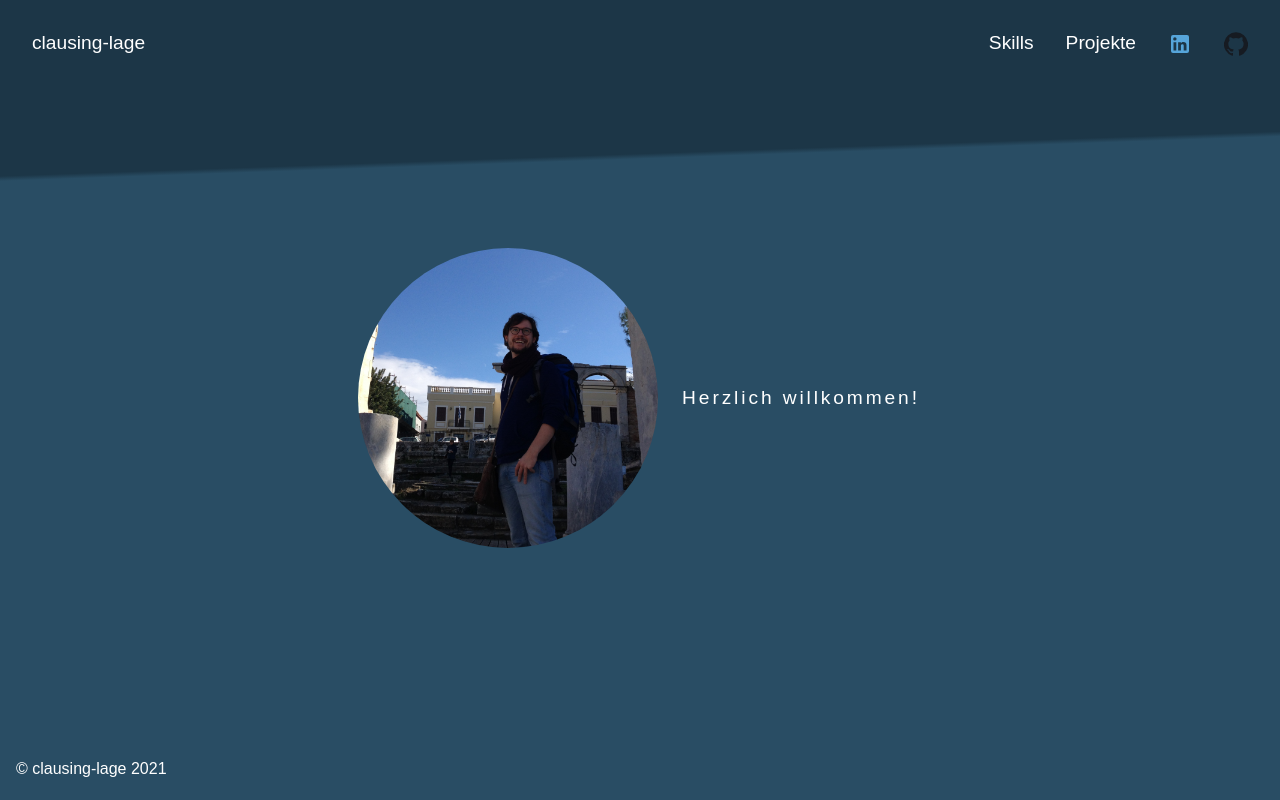
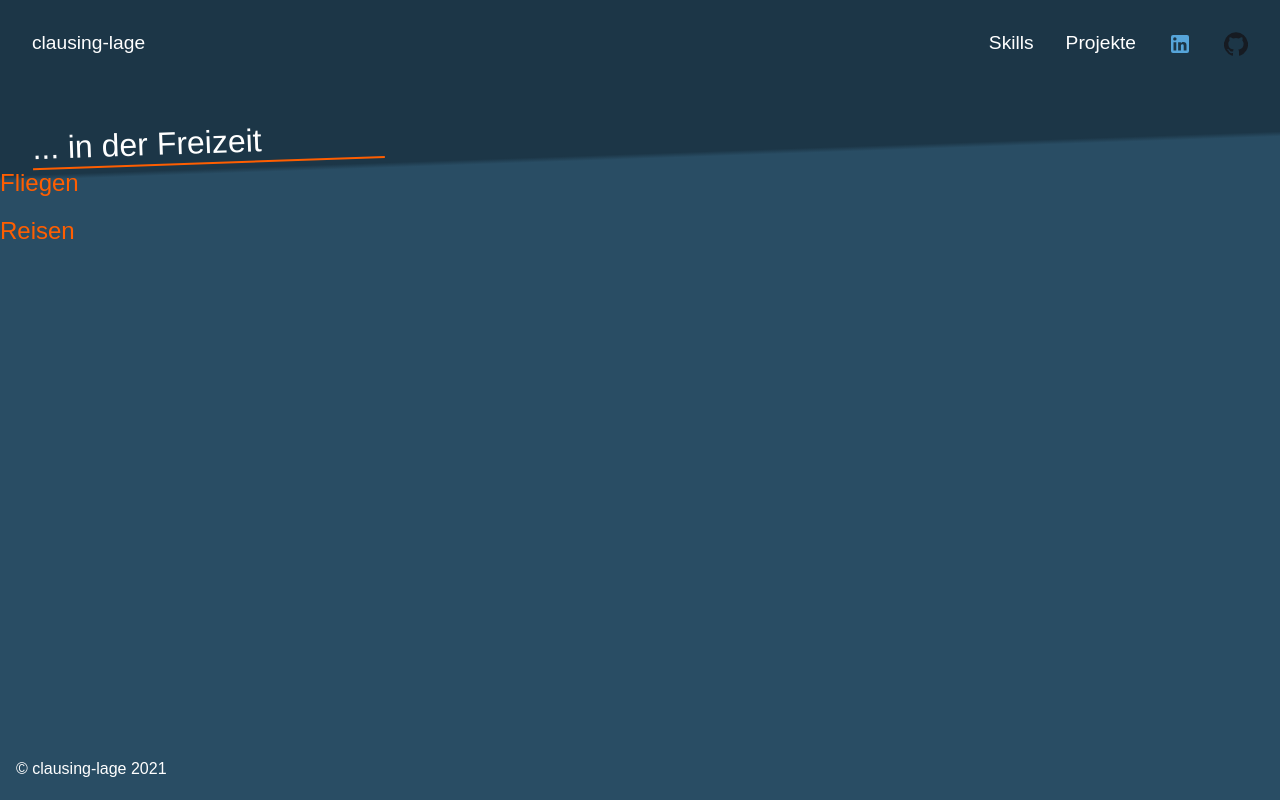
Before and after one commit to vClausingLage/prtklr, a React (Create React App) app: page /interessen in a window 1280 px wide. Built offline with nearby package versions, Linux system fonts and the light colour scheme.

Commit message:
interests

```diff
--- a/src/App.js
+++ b/src/App.js
@@ -7,7 +7,7 @@ import {
 } from "react-router-dom"
 import Home from './components/home'
 import Skills from './components/skills'
-import CV from './components/cv'
+import Interessen from './components/interessen'
 import Projekte from './components/projekte'
 import Footer from './components/footer'
 
@@ -31,8 +31,8 @@ const App = () => {
           <Route path="/skills" component={ Skills }>
             <Skills />
           </Route>
-          <Route path="/cv" component={ CV }>
-            <CV />
+          <Route path="/interessen" component={ Interessen }>
+            <Interessen />
           </Route>
           <Route path="/projekte" component={ Projekte }>
             <Projekte />
--- a/src/components/cv.js
+++ /dev/null
@@ -1,13 +0,0 @@
-import React from 'react'
-
-function CV () {
-    return (
-        <React.Fragment>
-            <div>
-                <h1>Curriculum vit&#230;</h1>
-            </div>
-        </React.Fragment>
-    )
-}
-
-export default CV
--- a/src/components/home.js
+++ b/src/components/home.js
@@ -9,7 +9,7 @@ function Home () {
                     <img src={profile} alt="Profilbild" className="profile-image"/>
                 </div>
                 <div className="flex-item typewriter">
-                    <p>Herzlich willkommen! <br></br></p>
+                    <p>Herzlich willkommen!</p>
                 </div>
             </div>
         </>
--- /dev/null
+++ b/src/components/interessen.js
@@ -0,0 +1,13 @@
+import React from 'react'
+
+function CV() {
+    return (
+        <>
+            <h1>... in der Freizeit</h1>
+            <h2>Fliegen</h2>
+            <h2>Reisen</h2>
+        </>
+    )
+}
+
+export default CV
--- a/src/components/skills.js
+++ b/src/components/skills.js
@@ -18,7 +18,7 @@ function About () {
                 <tbody>
                     <tr><td ><EditIcon style={{color: 'green'}}/></td><td className="tableText"><p>HTML | ReactJS</p></td></tr>
                     <tr><td ><FormatPaintIcon style={{color: 'red'}}/></td><td className="tableText"><p>CSS</p></td></tr>
-                    <tr><td ><FlashOnIcon style={{color: 'yellow'}}/></td><td className="tableText"><p>JavaScript<br></br>Python<br></br>PHP</p></td></tr>
+                    <tr><td ><FlashOnIcon style={{color: 'yellow'}}/></td><td className="tableText"><p>JavaScript<br></br>NodeJS | Express<br></br>Python<br></br>PHP</p></td></tr>
                     <tr><td ><StorageIcon style={{color: 'black'}}/></td><td className="tableText"><p>mySQL | MongoDB</p></td></tr>
                 </tbody>
                 </table>
```
